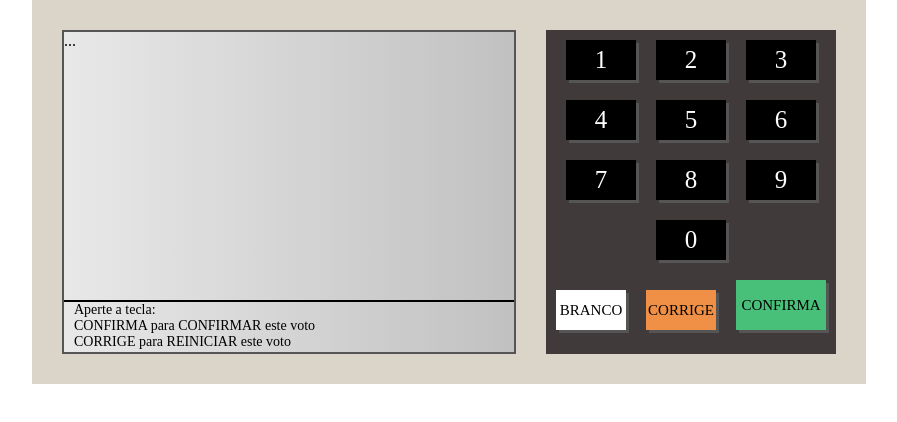
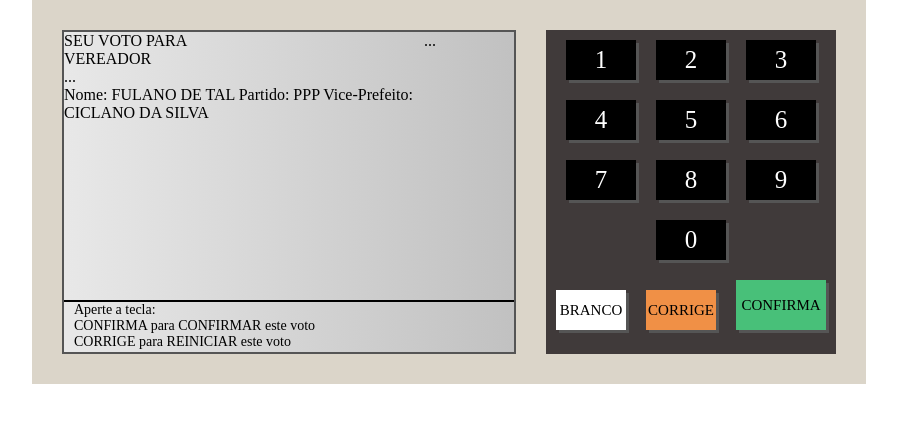
Before and after one commit to leticea/eletronic-urn-js, a plain HTML site: page index.html in a window 1280 px wide. Shown: the whole page, without its empty margins (191-1088 px from the left). Drawn offline with Linux system fonts and the light colour scheme.

Commit message:
inserindo as informações na tela

```diff
--- a/index.html
+++ b/index.html
@@ -12,7 +12,25 @@
     <div class="urn">
         <div class="screen">
             <div class="top-side">
-                ...
+                <div class="top-side-left">
+                    <div class="text">
+                        <span>SEU VOTO PARA</span>
+                    </div>
+                    <div class="role">
+                        <span>VEREADOR</span>
+                    </div>
+                    <div class="number">
+                        ...
+                    </div>
+                    <div class="informations">
+                        Nome: FULANO DE TAL
+                        Partido: PPP
+                        Vice-Prefeito: CICLANO DA SILVA
+                    </div>
+                </div>
+                <div class="top-side-right">
+                    ...
+                </div>
             </div>
 
             <div class="bottom-side">
--- a/style.css
+++ b/style.css
@@ -68,6 +68,15 @@ body {
 
 .top-side {
     flex: 1;
+    display: flex;
+}
+
+.top-side-left {
+    flex: 1;
+}
+
+.top-side-right {
+    width: 90px;
 }
 
 .bottom-side {
```
